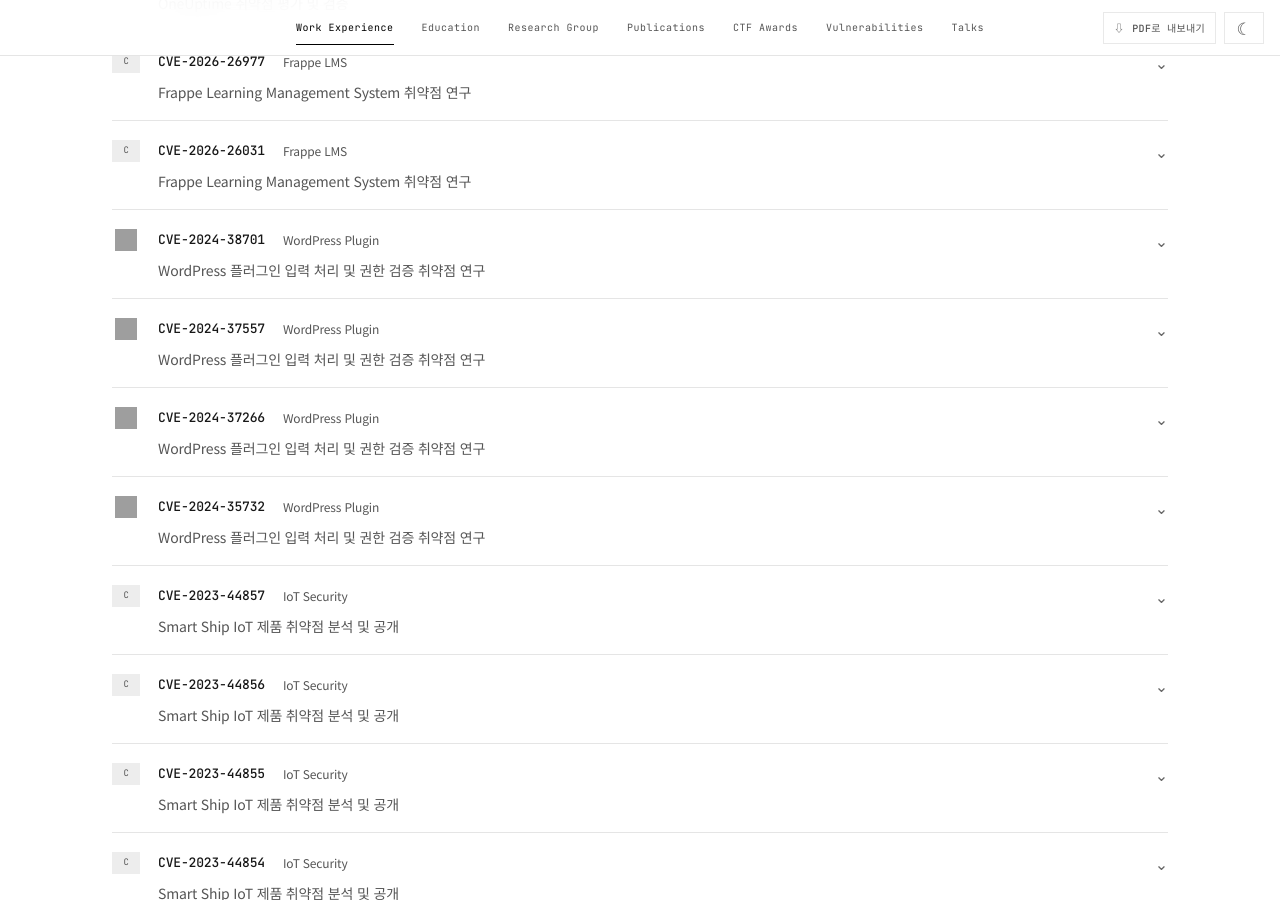
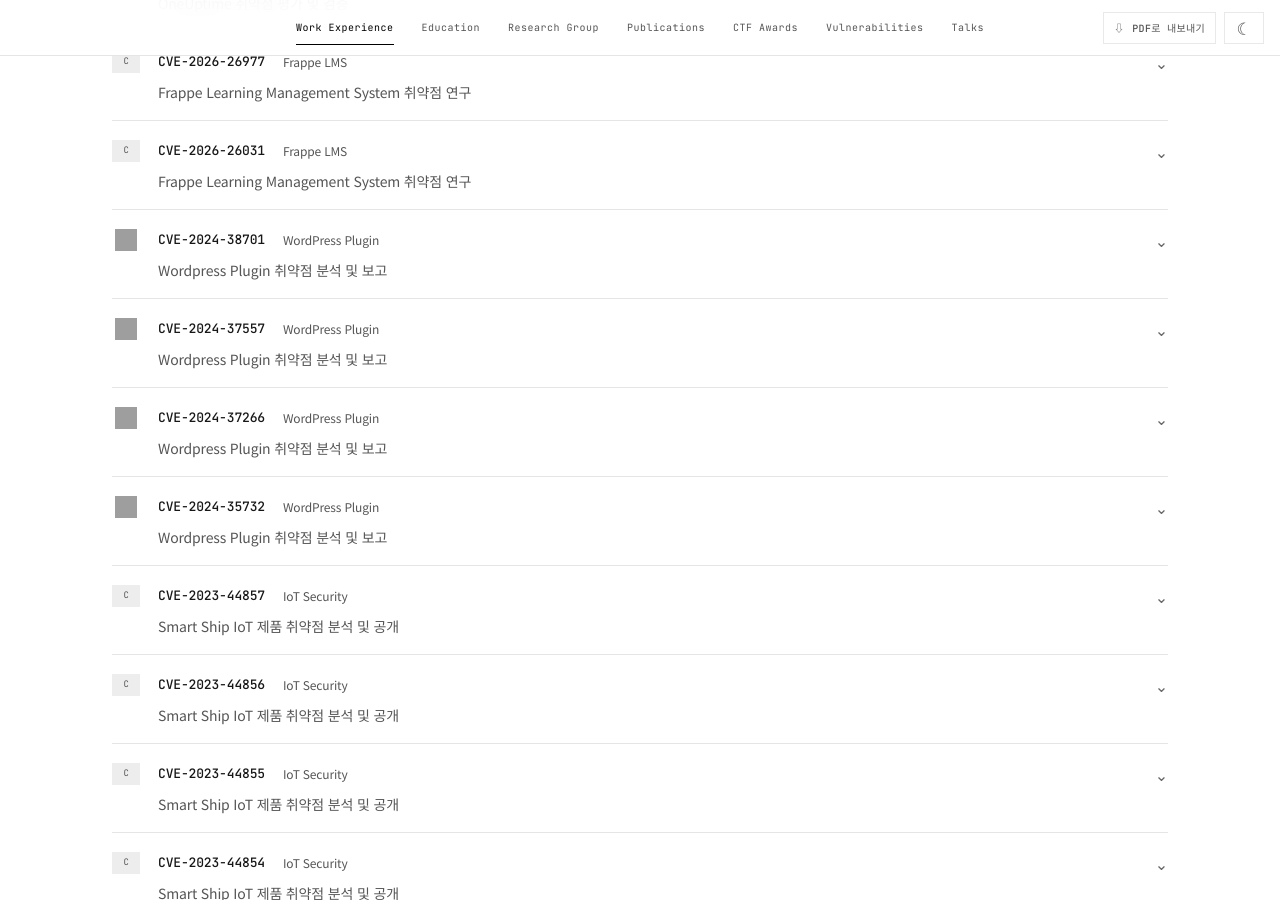
Before and after one commit to filime/filime.github.io, a Jekyll site: the page built from index.html, in a window 1280 px wide and 900 px high, scrolled down 3391 px. Built offline with Jekyll 4.4.1, drawn with Linux system fonts in a browser that asks for light colours; grey boxes are pictures that could not be loaded.

Commit message:
Add WordPress CVE summaries

```diff
--- a/index.html
+++ b/index.html
@@ -152,10 +152,10 @@
         <details class="vuln-card" data-vendor="oneuptime"><summary><div class="vuln-top"><div class="vuln-meta"><span class="vendor-icon">C</span><h3>CVE-2026-34840</h3><span class="vuln-type">OneUptime</span></div><span class="vuln-arrow">⌄</span></div><p>OneUptime 취약점 평가 및 검증</p></summary><div class="vuln-details"><p>AI로 식별한 취약점을 협업하여 취약점 유효성 평가 기여</p></div></details>
         <details class="vuln-card" data-vendor="frappe"><summary><div class="vuln-top"><div class="vuln-meta"><span class="vendor-icon">C</span><h3>CVE-2026-26977</h3><span class="vuln-type">Frappe LMS</span></div><span class="vuln-arrow">⌄</span></div><p>Frappe Learning Management System 취약점 연구</p></summary><div class="vuln-details"><p>오픈소스 LMS의 웹 보안 취약점을 분석하고 제보했습니다.</p></div></details>
         <details class="vuln-card" data-vendor="frappe"><summary><div class="vuln-top"><div class="vuln-meta"><span class="vendor-icon">C</span><h3>CVE-2026-26031</h3><span class="vuln-type">Frappe LMS</span></div><span class="vuln-arrow">⌄</span></div><p>Frappe Learning Management System 취약점 연구</p></summary><div class="vuln-details"><p>오픈소스 LMS의 웹 보안 취약점을 분석하고 제보했습니다.</p></div></details>
-        <details class="vuln-card" data-vendor="wordpress"><summary><div class="vuln-top"><div class="vuln-meta"><span class="vendor-icon vendor-icon--logo"><img src="https://wordpress.org/wp-includes/images/w-logo-blue.png" alt="WordPress" width="22" height="22" loading="lazy" decoding="async"></span><h3>CVE-2024-38701</h3><span class="vuln-type">WordPress Plugin</span></div><span class="vuln-arrow">⌄</span></div><p>WordPress 플러그인 입력 처리 및 권한 검증 취약점 연구</p></summary><div class="vuln-details"><p>플러그인 동작을 분석하고 취약점을 재현해 공개 절차를 진행했습니다.</p></div></details>
-        <details class="vuln-card" data-vendor="wordpress"><summary><div class="vuln-top"><div class="vuln-meta"><span class="vendor-icon vendor-icon--logo"><img src="https://wordpress.org/wp-includes/images/w-logo-blue.png" alt="WordPress" width="22" height="22" loading="lazy" decoding="async"></span><h3>CVE-2024-37557</h3><span class="vuln-type">WordPress Plugin</span></div><span class="vuln-arrow">⌄</span></div><p>WordPress 플러그인 입력 처리 및 권한 검증 취약점 연구</p></summary><div class="vuln-details"><p>플러그인 동작을 분석하고 취약점을 재현해 공개 절차를 진행했습니다.</p></div></details>
-        <details class="vuln-card" data-vendor="wordpress"><summary><div class="vuln-top"><div class="vuln-meta"><span class="vendor-icon vendor-icon--logo"><img src="https://wordpress.org/wp-includes/images/w-logo-blue.png" alt="WordPress" width="22" height="22" loading="lazy" decoding="async"></span><h3>CVE-2024-37266</h3><span class="vuln-type">WordPress Plugin</span></div><span class="vuln-arrow">⌄</span></div><p>WordPress 플러그인 입력 처리 및 권한 검증 취약점 연구</p></summary><div class="vuln-details"><p>플러그인 동작을 분석하고 취약점을 재현해 공개 절차를 진행했습니다.</p></div></details>
-        <details class="vuln-card" data-vendor="wordpress"><summary><div class="vuln-top"><div class="vuln-meta"><span class="vendor-icon vendor-icon--logo"><img src="https://wordpress.org/wp-includes/images/w-logo-blue.png" alt="WordPress" width="22" height="22" loading="lazy" decoding="async"></span><h3>CVE-2024-35732</h3><span class="vuln-type">WordPress Plugin</span></div><span class="vuln-arrow">⌄</span></div><p>WordPress 플러그인 입력 처리 및 권한 검증 취약점 연구</p></summary><div class="vuln-details"><p>플러그인 동작을 분석하고 취약점을 재현해 공개 절차를 진행했습니다.</p></div></details>
+        <details class="vuln-card" data-vendor="wordpress"><summary><div class="vuln-top"><div class="vuln-meta"><span class="vendor-icon vendor-icon--logo"><img src="https://wordpress.org/wp-includes/images/w-logo-blue.png" alt="WordPress" width="22" height="22" loading="lazy" decoding="async"></span><h3>CVE-2024-38701</h3><span class="vuln-type">WordPress Plugin</span></div><span class="vuln-arrow">⌄</span></div><p>Wordpress Plugin 취약점 분석 및 보고</p></summary><div class="vuln-details"><p>Academy LMS 2.0.4 이하에서 Academy Instructor 권한 사용자가 접근 통제를 우회해 상위 권한 작업을 수행할 수 있는 취약점입니다. 2.0.5에서 수정되었습니다.</p></div></details>
+        <details class="vuln-card" data-vendor="wordpress"><summary><div class="vuln-top"><div class="vuln-meta"><span class="vendor-icon vendor-icon--logo"><img src="https://wordpress.org/wp-includes/images/w-logo-blue.png" alt="WordPress" width="22" height="22" loading="lazy" decoding="async"></span><h3>CVE-2024-37557</h3><span class="vuln-type">WordPress Plugin</span></div><span class="vuln-arrow">⌄</span></div><p>Wordpress Plugin 취약점 분석 및 보고</p></summary><div class="vuln-details"><p>WP Cookie Law Info 1.1 이하에서 관리자 권한 사용자가 저장형 XSS 페이로드를 삽입해 페이지 방문자의 브라우저에서 악성 스크립트를 실행할 수 있는 취약점입니다.</p></div></details>
+        <details class="vuln-card" data-vendor="wordpress"><summary><div class="vuln-top"><div class="vuln-meta"><span class="vendor-icon vendor-icon--logo"><img src="https://wordpress.org/wp-includes/images/w-logo-blue.png" alt="WordPress" width="22" height="22" loading="lazy" decoding="async"></span><h3>CVE-2024-37266</h3><span class="vuln-type">WordPress Plugin</span></div><span class="vuln-arrow">⌄</span></div><p>Wordpress Plugin 취약점 분석 및 보고</p></summary><div class="vuln-details"><p>Tutor LMS 2.7.1 이하에서 관리자 권한 사용자가 경로 순회를 통해 서버의 로컬 파일을 포함·열람할 수 있는 취약점입니다. 2.7.2에서 수정되었습니다.</p></div></details>
+        <details class="vuln-card" data-vendor="wordpress"><summary><div class="vuln-top"><div class="vuln-meta"><span class="vendor-icon vendor-icon--logo"><img src="https://wordpress.org/wp-includes/images/w-logo-blue.png" alt="WordPress" width="22" height="22" loading="lazy" decoding="async"></span><h3>CVE-2024-35732</h3><span class="vuln-type">WordPress Plugin</span></div><span class="vuln-arrow">⌄</span></div><p>Wordpress Plugin 취약점 분석 및 보고</p></summary><div class="vuln-details"><p>YITH Custom Login 1.7.0 이하에서 관리자 권한 사용자가 저장형 XSS 페이로드를 삽입해 페이지 방문자의 브라우저에서 악성 스크립트를 실행할 수 있는 취약점입니다. 1.7.1에서 수정되었습니다.</p></div></details>
         <details class="vuln-card" data-vendor="smart-ship"><summary><div class="vuln-top"><div class="vuln-meta"><span class="vendor-icon">C</span><h3>CVE-2023-44857</h3><span class="vuln-type">IoT Security</span></div><span class="vuln-arrow">⌄</span></div><p>Smart Ship IoT 제품 취약점 분석 및 공개</p></summary><div class="vuln-details"><p>Smart Ship IoT Vulnerability Analysis 프로젝트 진행 간 식별 취약점</p></div></details>
         <details class="vuln-card" data-vendor="smart-ship"><summary><div class="vuln-top"><div class="vuln-meta"><span class="vendor-icon">C</span><h3>CVE-2023-44856</h3><span class="vuln-type">IoT Security</span></div><span class="vuln-arrow">⌄</span></div><p>Smart Ship IoT 제품 취약점 분석 및 공개</p></summary><div class="vuln-details"><p>Smart Ship IoT Vulnerability Analysis 프로젝트 진행 간 식별 취약점</p></div></details>
         <details class="vuln-card" data-vendor="smart-ship"><summary><div class="vuln-top"><div class="vuln-meta"><span class="vendor-icon">C</span><h3>CVE-2023-44855</h3><span class="vuln-type">IoT Security</span></div><span class="vuln-arrow">⌄</span></div><p>Smart Ship IoT 제품 취약점 분석 및 공개</p></summary><div class="vuln-details"><p>Smart Ship IoT Vulnerability Analysis 프로젝트 진행 간 식별 취약점</p></div></details>
```
